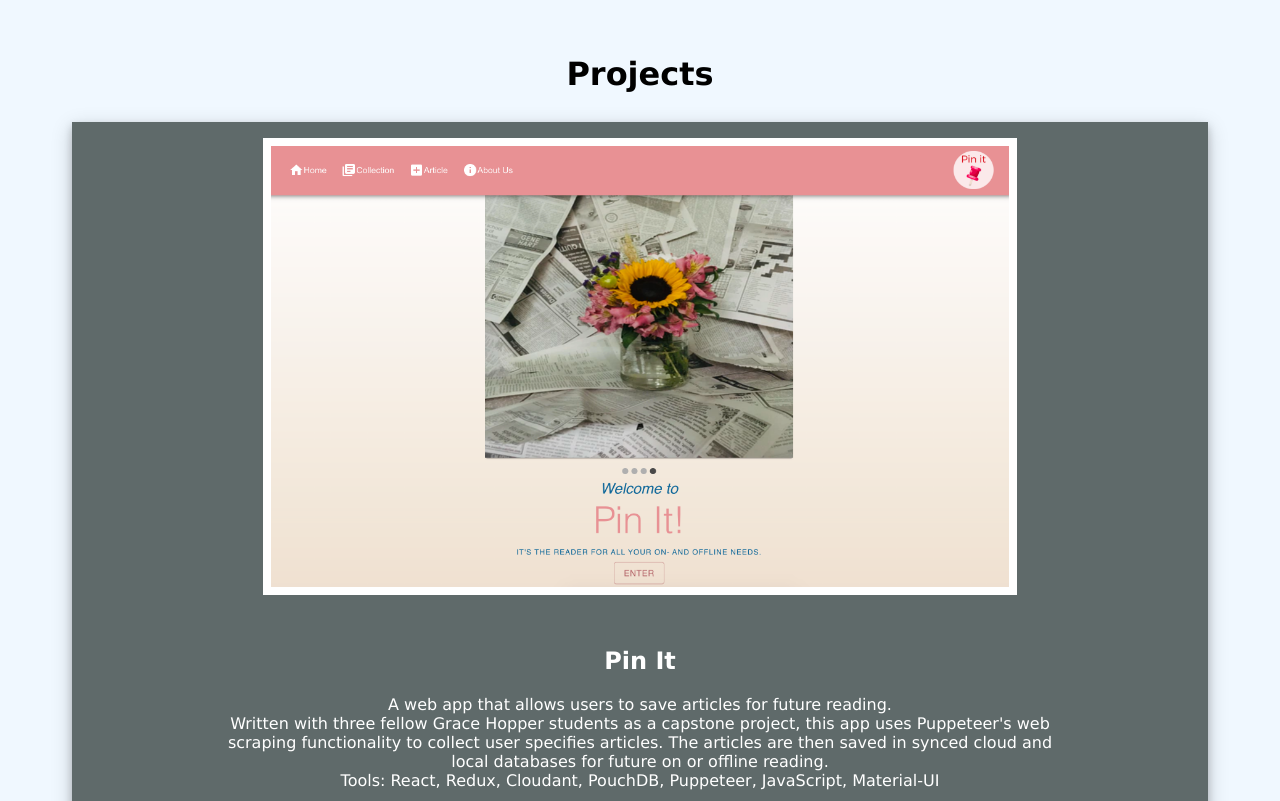
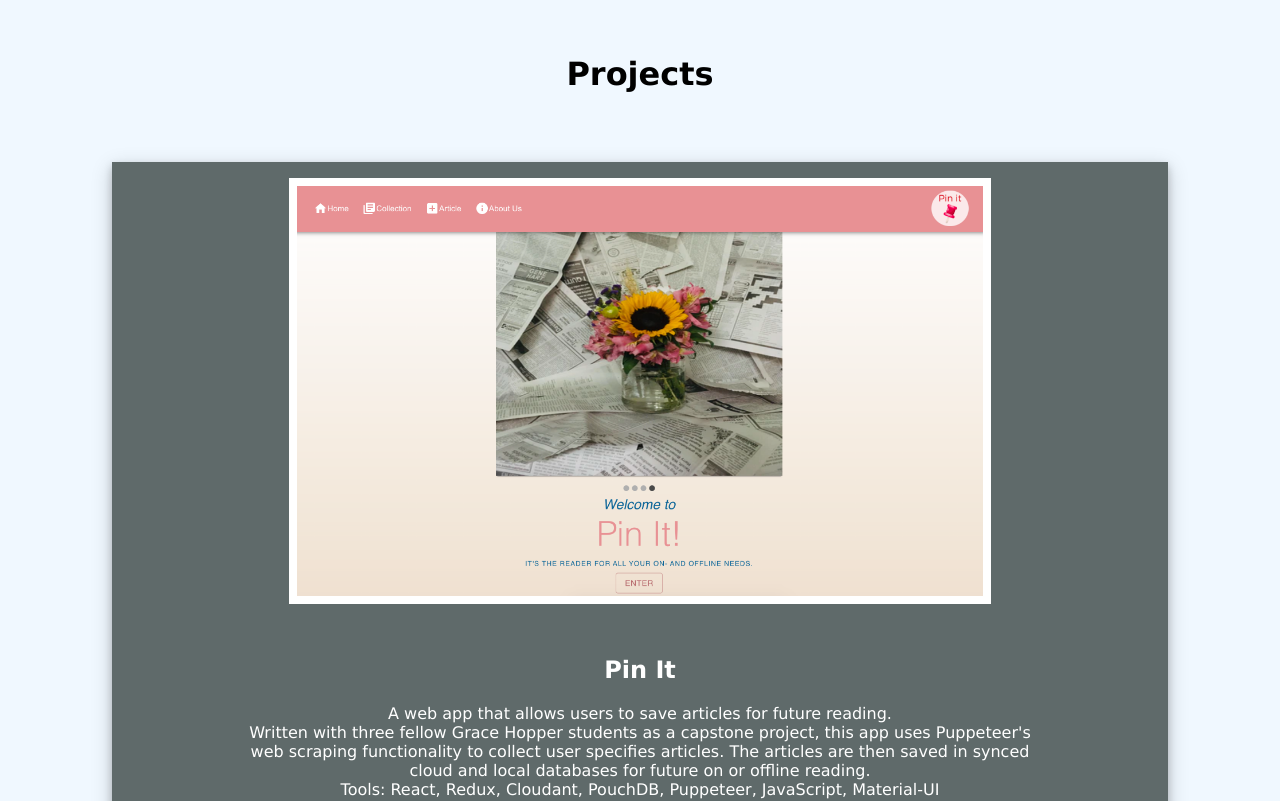
Before and after one commit to heathernoto/StarterPortfolio, a React (Create React App) app: page / in a window 1280 px wide. Shown: the part 2240-3041 px from the top of the page. Built offline with nearby package versions, Linux system fonts and the light colour scheme.

Commit message:
card spacing

```diff
--- a/src/SingleProject/SingleProject.css
+++ b/src/SingleProject/SingleProject.css
@@ -38,6 +38,6 @@
 }
 @media screen and (min-width: 600px) {
   .project-card {
-    margin: 0.5rem;
+    margin: 3rem;
   }
 }
```
